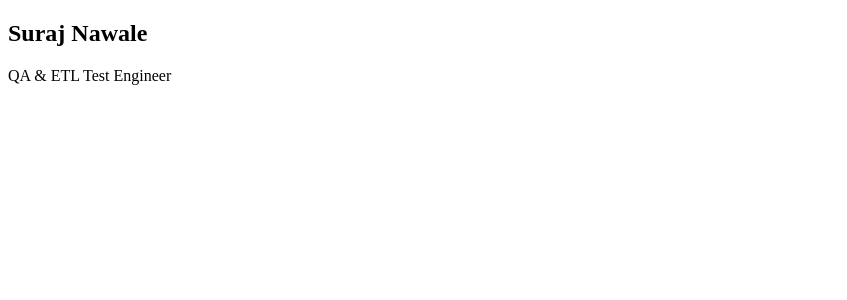
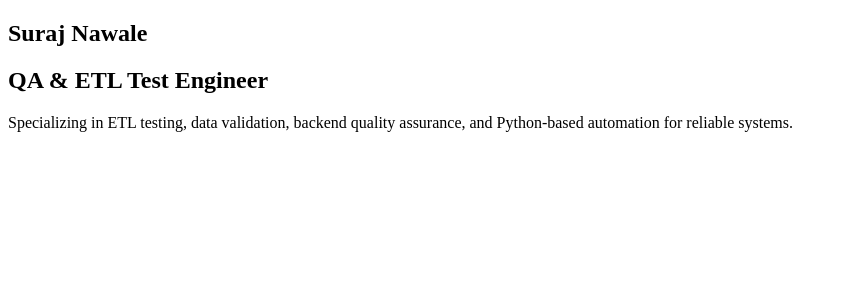
Before and after one commit to surajnawle/suraj-nawale-portfolio, a React (Vite) app: page / in a window 1280 px wide. Shown: the top 300 px of the page, without its empty margins (0-847 px from the left). Built offline with nearby package versions, Linux system fonts and the light colour scheme.

Commit message:
Add hero section to home page

```diff
--- /dev/null
+++ b/src/components/Hero.jsx
@@ -0,0 +1,12 @@
+export default function Hero() {
+  return (
+    <section>
+      <h1>Suraj Nawale</h1>
+      <h2>QA & ETL Test Engineer</h2>
+      <p>
+        Specializing in ETL testing, data validation, backend quality assurance,
+        and Python-based automation for reliable systems.
+      </p>
+    </section>
+  );
+}
--- a/src/pages/Home.jsx
+++ b/src/pages/Home.jsx
@@ -1,8 +1,9 @@
+import Hero from "../components/Hero";
+
 export default function Home() {
   return (
-    <section>
-      <h1>Suraj Nawale</h1>
-      <p>QA & ETL Test Engineer</p>
-    </section>
+    <>
+      <Hero />
+    </>
   );
 }
```
